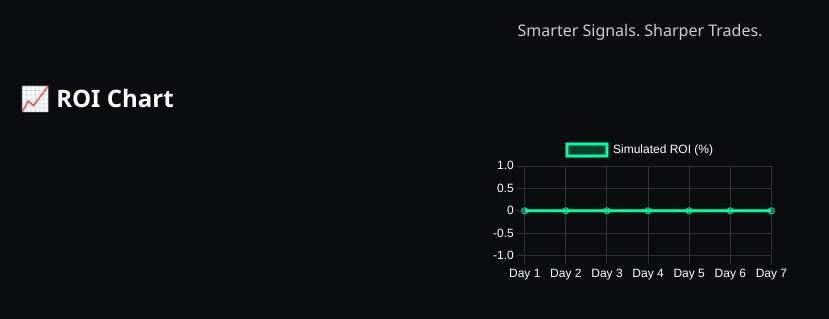
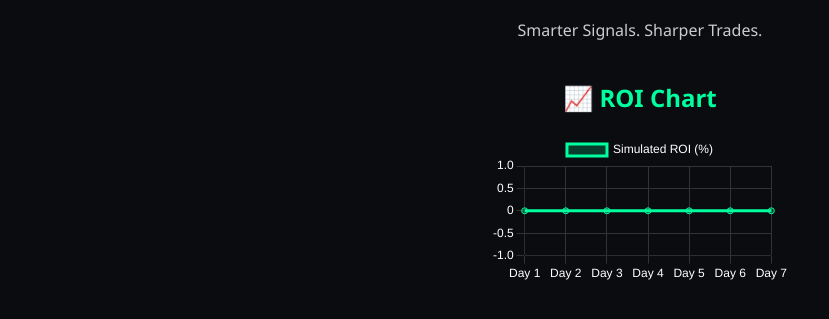
Before and after one commit to pnharrison003/CoinIntel-Analyzer, a website: page public/index.html in a window 1280 px wide. Shown: the part 157-476 px from the top of the page, without its empty margins (0-829 px from the left). Drawn offline with nearby package versions, Linux system fonts and the light colour scheme; no server answers.

Commit message:
Update index.html

```diff
--- a/public/index.html
+++ b/public/index.html
@@ -15,7 +15,7 @@
     <div style="text-align:center;color:#ccc;">Smarter Signals. Sharper Trades.</div>
   </header>
   <main style="padding:20px;">
-    <h2>📈 ROI Chart</h2>
+    <h2 style="text-align:center;color:#00ff9f;">📈 ROI Chart</h2>
     <canvas id="backtestChart" style="max-width:600px;margin:auto;display:block;"></canvas>
   </main>
   <script>
```
